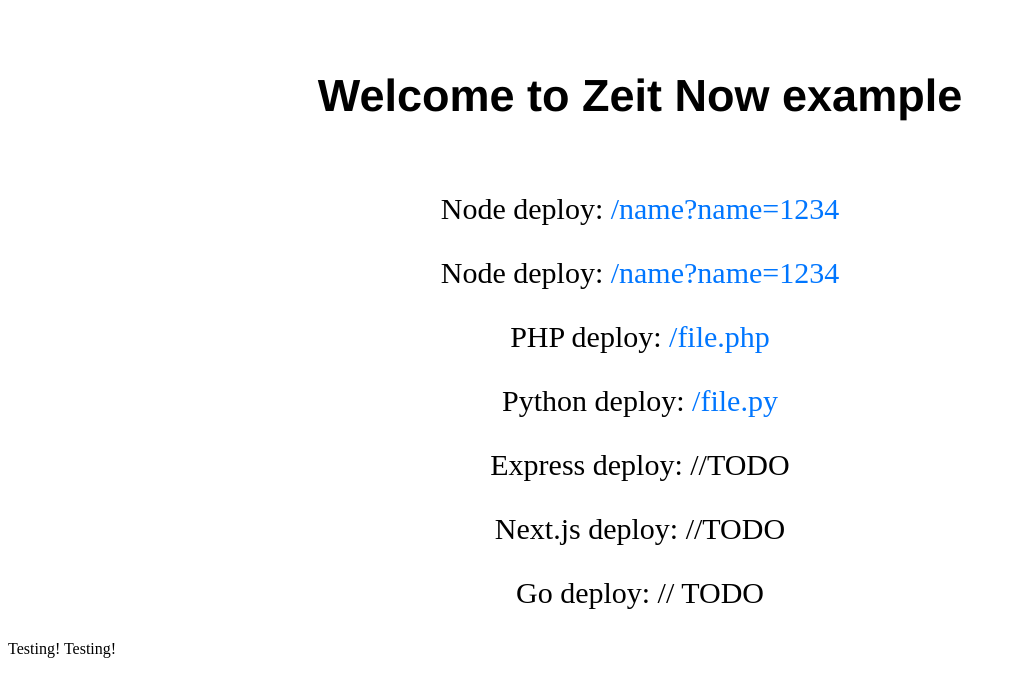
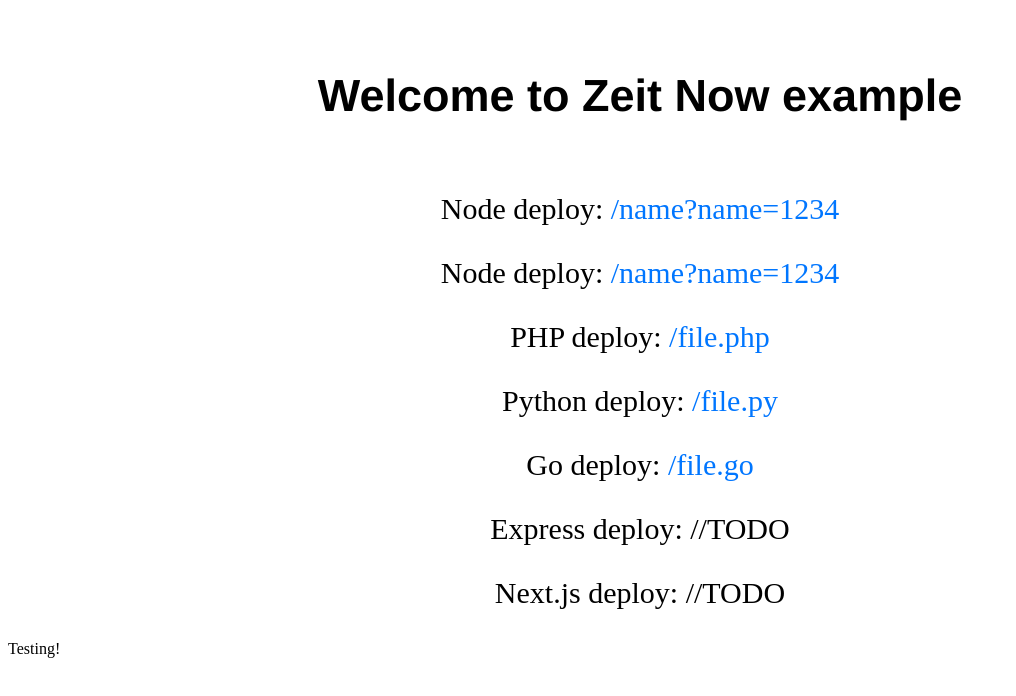
Before and after one commit to allanhal/zeit, a plain HTML site: page index.html in a window 1280 px wide. Shown: the whole page, without its empty margins (0-1016 px from the left). Drawn offline with Linux system fonts and the light colour scheme.

Commit message:
Adding file.go redirect

```diff
--- a/index.html
+++ b/index.html
@@ -21,16 +21,14 @@
       Python deploy: <a href="/file.py">/file.py</a>
     </p>
     <p>
+      Go deploy: <a href="/file.go">/file.go</a>
+    </p>
+    <p>
       Express deploy: //TODO
     </p>
     <p>
       Next.js deploy: //TODO
     </p>
-    <p>
-      Go deploy: // TODO
-    </p>
-    Testing!
-
     Testing!
 
   </body>
```
